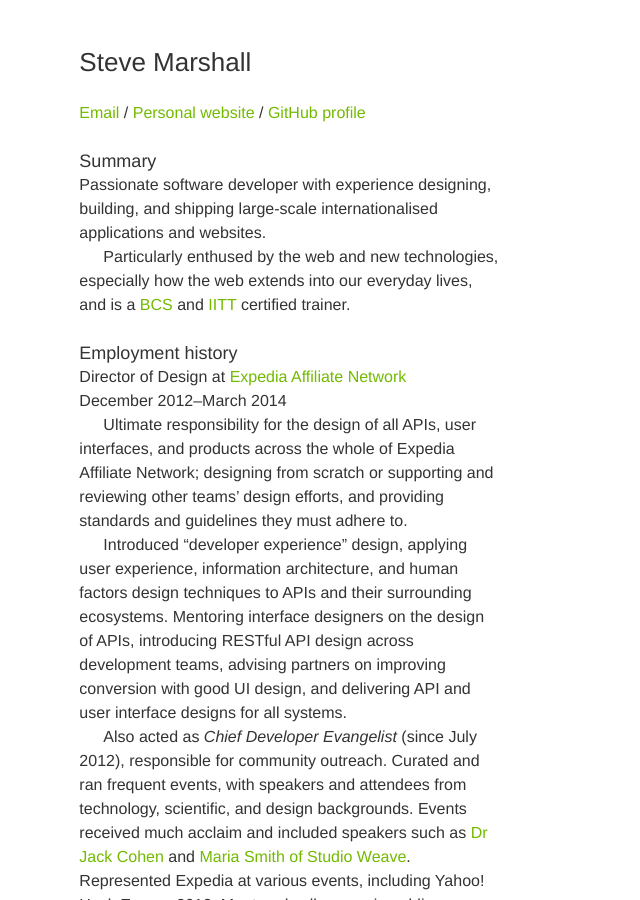
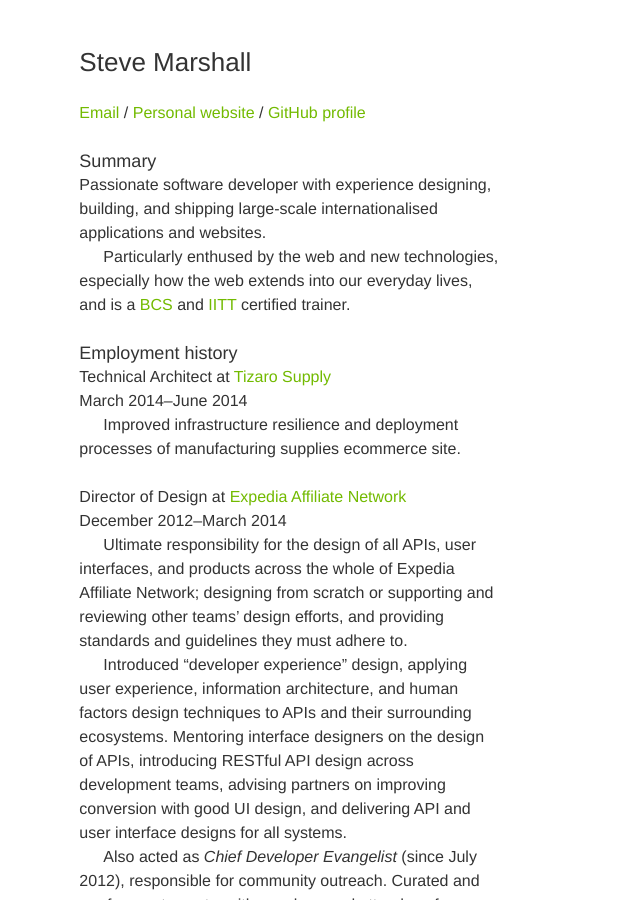
Before and after one commit to SteveMarshall/stevemarshall.github.io, a Jekyll site: the page built from cv.md, in a window 1280 px wide and 900 px high. Shown: the whole window, without its empty margins (0-640 px from the left). Built offline with Jekyll 4.4.1, drawn with Linux system fonts in a browser that asks for light colours; Markdown is read by kramdown in place of the engine named in the settings.

Commit message:
Add Tizaro job

```diff
--- a/cv.md
+++ b/cv.md
@@ -22,6 +22,14 @@
 
 Employment history
 ------------------
+
+### Technical Architect at [Tizaro Supply](https://tizaro.com)
+
+<span class="meta"><time datetime="2014-03-31">March
+2014</time>--<time datetime="2014-06-01">June 2014</time></span>
+
+Improved infrastructure resilience and deployment processes of
+manufacturing supplies ecommerce site.
 
 ### Director of Design at [Expedia Affiliate Network](http://expediaaffiliate.com/)
 
```
